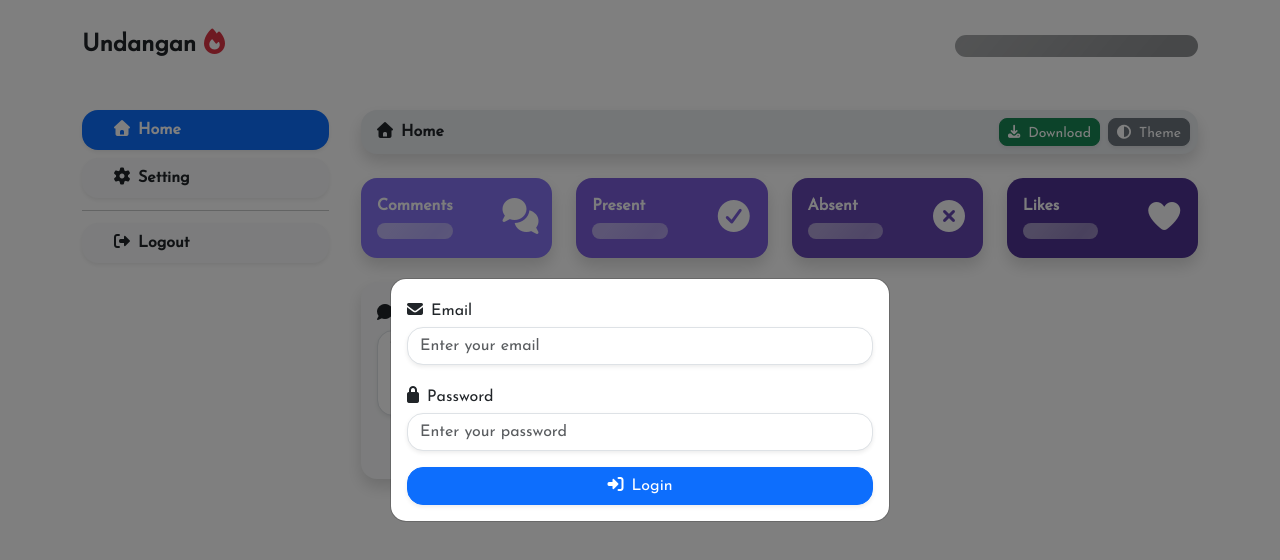
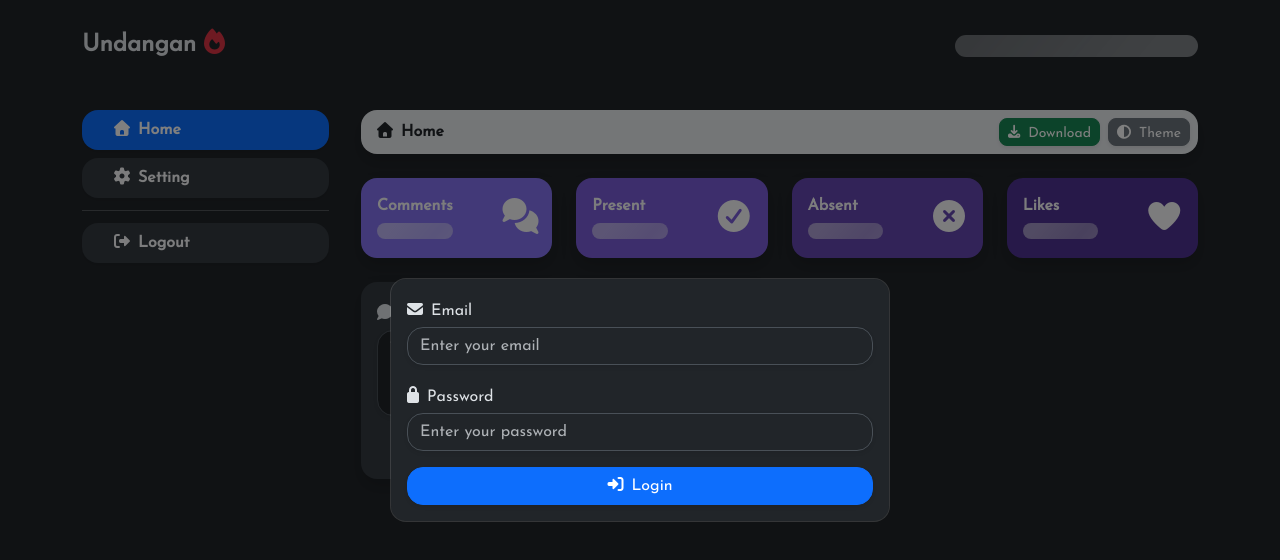
Before and after one commit to farlhmd/devienitely-farhans, a website with bundled scripts: page dashboard.html in a window 1280 px wide. Built offline with nearby package versions, Linux system fonts and the light colour scheme.

Commit message:
cukurukuk

```diff
--- a/js/common/theme.js
+++ b/js/common/theme.js
@@ -109,7 +109,7 @@ export const theme = (() => {
         metaTheme = document.querySelector('meta[name="theme-color"]');
 
         if (!themes.has('active')) {
-            window.matchMedia('(prefers-color-scheme: dark)').matches ? setDark() : setLight();
+            setDark();
         }
 
         switch (document.documentElement.getAttribute('data-bs-theme')) {
```
Also changed, not shown: index.html (+1 -1 lines), 1 other file.
